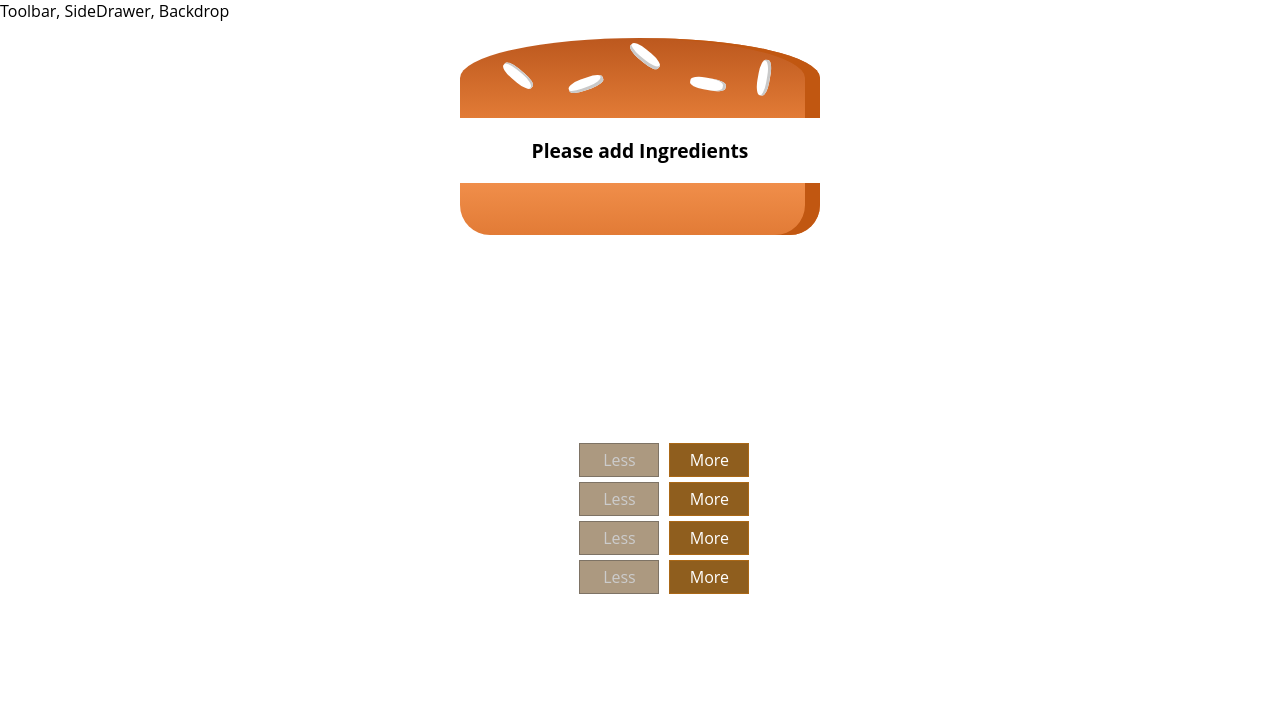
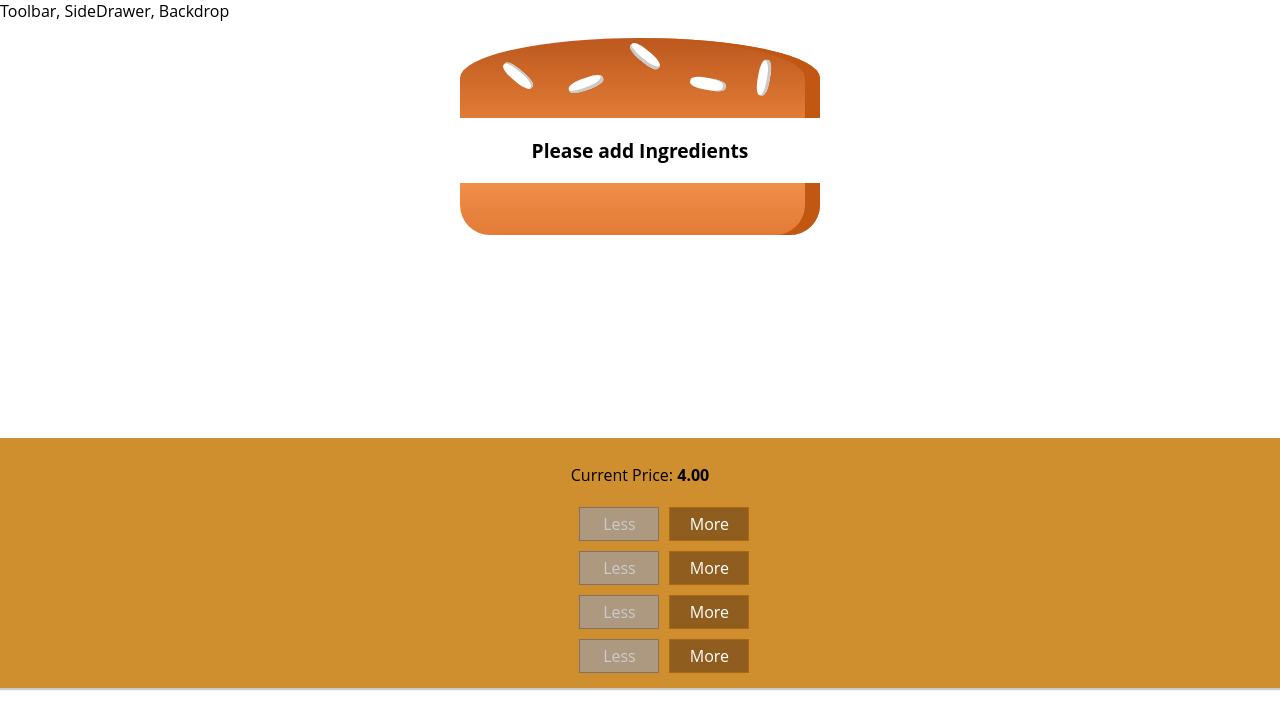
Before and after one commit to jenseneducation-fredrik-blomberglarsson/burger-builder-react, a React app: page / in a window 1280 px wide. Shown: the top 728 px of the page. Built offline with nearby package versions, Linux system fonts and the light colour scheme.

Commit message:
Fixed bug with decimals and wrong classNamefor styling

```diff
--- a/src/components/Burger/BuildControls/BuildControls.js
+++ b/src/components/Burger/BuildControls/BuildControls.js
@@ -11,7 +11,8 @@
 ]
 
 const buildControls = (props) => (
-    <div className={classes.BuildControl}>
+    <div className={classes.BuildControls}>
+        <p>Current Price: <strong>{props.price.toFixed(2)}</strong></p>
         {controls.map(ctrl => (
             <BuildControl
             key={ctrl.label}
--- a/src/containers/BurgerBuilder/BurgerBuilder.js
+++ b/src/containers/BurgerBuilder/BurgerBuilder.js
@@ -68,7 +68,8 @@
                 <BuildControls
                 ingredientAdded={this.addIngredientHandler}
                 ingredientRemoved={this.removeIngredientHandler}
-                disabled={disabledInfo} />
+                disabled={disabledInfo}
+                price={this.state.totalPrice} />
             </Aux>
         );
     }
```
